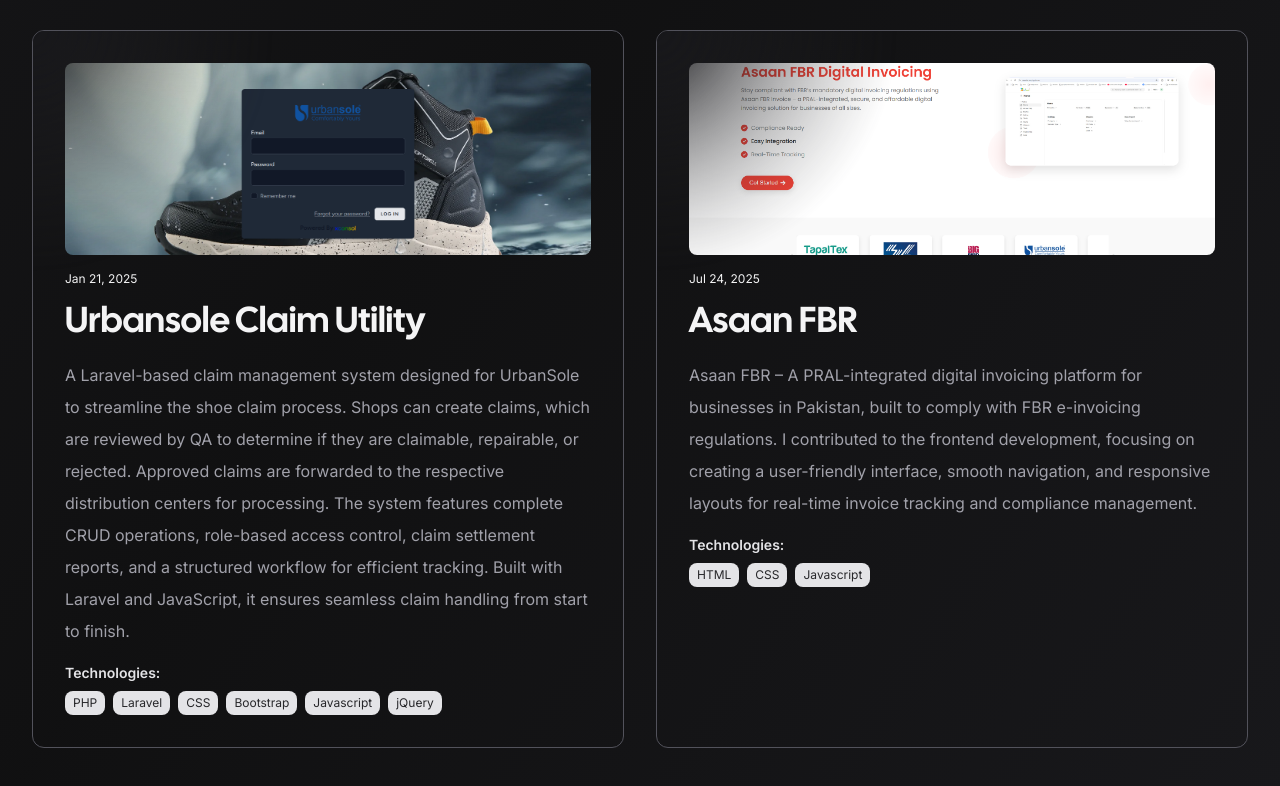
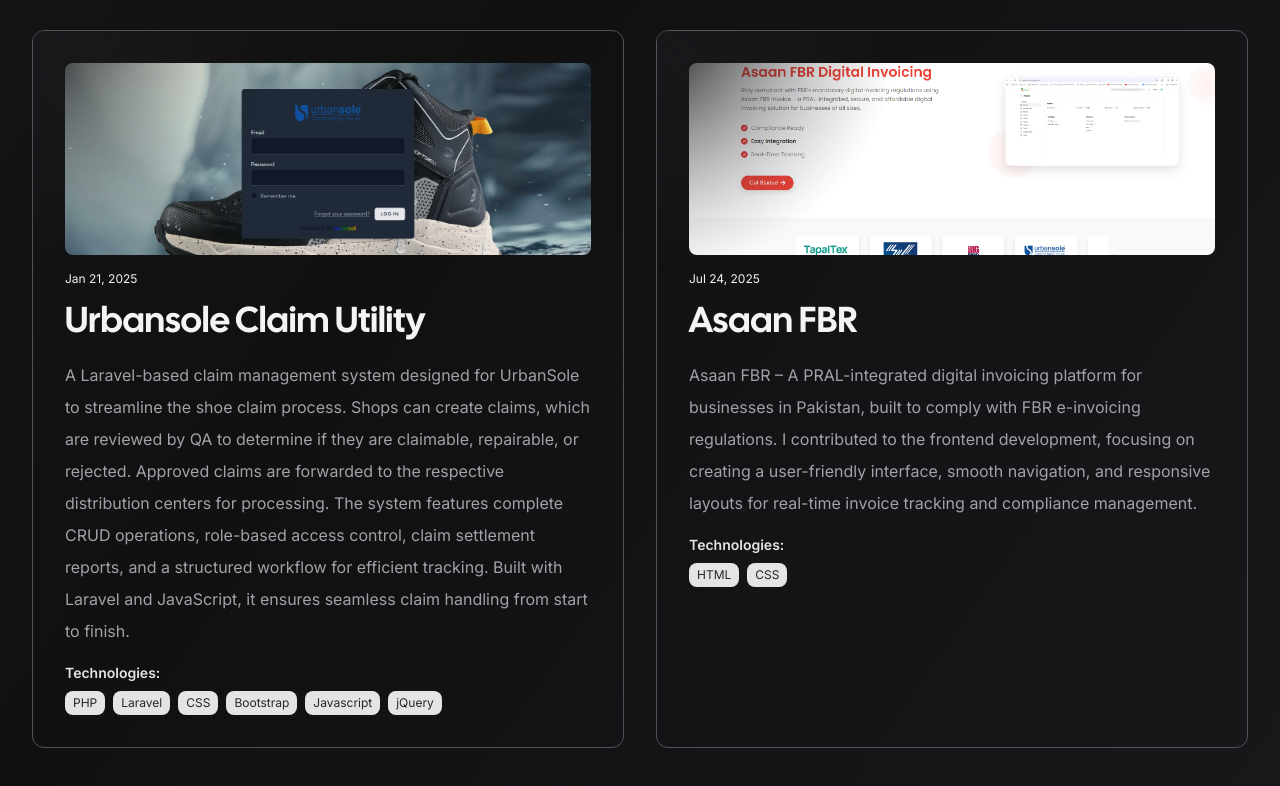
Before and after one commit to HamayounBhatti/nextjs-portfolio-pageview-counter, a Next.js app: page /projects in a window 1280 px wide. Shown: the part 1025-1811 px from the top of the page. Built offline with nearby package versions, Linux system fonts and the light colour scheme; no server answers; what tailwindcss-debug-screens would draw is missing.

Commit message:
few changes and resume reupload

```diff
--- a/app/projects/page.tsx
+++ b/app/projects/page.tsx
@@ -37,7 +37,7 @@
     description: "Asaan FBR – A PRAL-integrated digital invoicing platform for businesses in Pakistan, built to comply with FBR e-invoicing regulations. I contributed to the frontend development, focusing on creating a user-friendly interface, smooth navigation, and responsive layouts for real-time invoice tracking and compliance management.",
     date: "2025-07-24",
     image: "/asaan_fbr.png",
-    technologies: ["HTML","CSS","Javascript"],
+    technologies: ["HTML","CSS"],
   },
 ];
 
```
Also changed, not shown: 2 other files (tests, documents, lock files or other folders).
